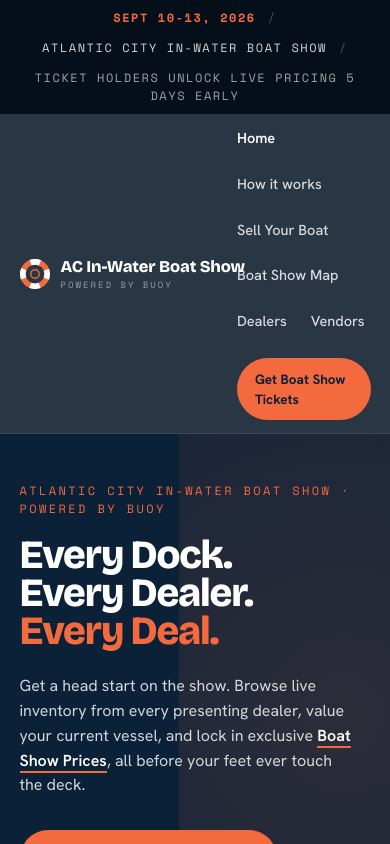
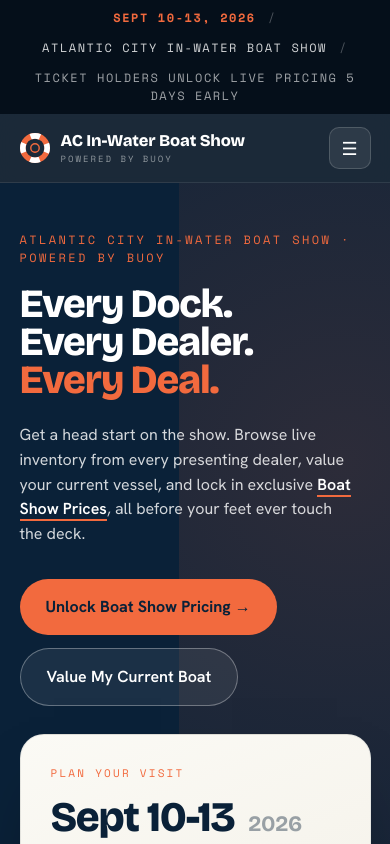
Before and after one commit to jondigital1/virtualboatshow, a Next.js app: page / in a window 390 px wide. Shown: the top 844 px of the page. Built offline with nearby package versions, Linux system fonts and the light colour scheme.

Commit message:
Add responsive hamburger nav for mobile

```diff
--- a/app/globals.css
+++ b/app/globals.css
@@ -56,6 +56,18 @@
 .nav-link { color: rgba(255,255,255,.82); transition: color .15s; }
 .nav-link:hover { color: #fff; }
 
+/* responsive nav: full links on desktop, hamburger under 960px */
+.nav-desktop { display: flex; }
+.nav-hamburger { display: none; }
+.nav-mobile-panel { display: flex; }
+@media (max-width: 960px) {
+  .nav-desktop { display: none; }
+  .nav-hamburger { display: inline-flex; }
+}
+@media (min-width: 961px) {
+  .nav-mobile-panel { display: none; }
+}
+
 /* dark link on light bg -> accent */
 .link-ink { color: inherit; transition: color .15s; }
 .link-ink:hover { color: var(--accent); }
--- a/components/SiteChrome.tsx
+++ b/components/SiteChrome.tsx
@@ -1,5 +1,8 @@
+"use client";
+
 import Link from "next/link";
 import Image from "next/image";
+import { useState } from "react";
 
 const DISPLAY = "var(--font-bricolage), sans-serif";
 const MONO = "var(--font-space-mono), monospace";
@@ -41,80 +44,74 @@
   );
 }
 
-/** Sticky top nav. `active` matches a NAV_LINKS href to bold it. */
+/** Sticky top nav. Full links on desktop; hamburger menu under 960px.
+ *  `active` matches a NAV_LINKS href to bold it. */
 export function Nav({ active }: { active?: string }) {
+  const [open, setOpen] = useState(false);
+
+  const ticketBtn = (extra?: React.CSSProperties) => (
+    <Link
+      href="/#unlock"
+      onClick={() => setOpen(false)}
+      className="h-brighten"
+      style={{ display: "inline-flex", alignItems: "center", justifyContent: "center", gap: 7, background: "var(--accent)", color: "#0A2138", fontWeight: 700, fontSize: 13.5, padding: "11px 18px", borderRadius: 999, ...extra }}
+    >
+      Get Boat Show Tickets
+    </Link>
+  );
+
   return (
-    <nav
-      style={{
-        position: "sticky",
-        top: 0,
-        zIndex: 60,
-        background: "rgba(8,24,41,.86)",
-        backdropFilter: "blur(14px)",
-        WebkitBackdropFilter: "blur(14px)",
-        borderBottom: "1px solid rgba(255,255,255,.09)",
-      }}
-    >
-      <div
-        style={{
-          maxWidth: 1300,
-          margin: "0 auto",
-          padding: "13px clamp(18px,5vw,56px)",
-          display: "flex",
-          alignItems: "center",
-          gap: 22,
-        }}
-      >
-        <Link href="/" style={{ display: "flex", alignItems: "center", gap: 11, color: "#fff" }}>
+    <nav style={{ position: "sticky", top: 0, zIndex: 60, background: "rgba(8,24,41,.92)", backdropFilter: "blur(14px)", WebkitBackdropFilter: "blur(14px)", borderBottom: "1px solid rgba(255,255,255,.09)" }}>
+      <div style={{ maxWidth: 1300, margin: "0 auto", padding: "13px clamp(18px,5vw,56px)", display: "flex", alignItems: "center", gap: 22 }}>
+        <Link href="/" onClick={() => setOpen(false)} style={{ display: "flex", alignItems: "center", gap: 11, color: "#fff" }}>
           <Image src="/buoy-ring-logo.svg" alt="Buoy" width={30} height={30} style={{ display: "block", flex: "0 0 auto" }} priority />
           <span style={{ display: "flex", flexDirection: "column", lineHeight: 1.08 }}>
-            <span style={{ fontFamily: DISPLAY, fontWeight: 800, fontSize: 16.5, letterSpacing: "-.01em", whiteSpace: "nowrap" }}>
-              AC In-Water Boat Show
-            </span>
-            <span style={{ fontFamily: MONO, fontSize: 9, letterSpacing: ".22em", color: "rgba(255,255,255,.5)", marginTop: 4 }}>
-              POWERED BY BUOY
-            </span>
+            <span style={{ fontFamily: DISPLAY, fontWeight: 800, fontSize: 16.5, letterSpacing: "-.01em", whiteSpace: "nowrap" }}>AC In-Water Boat Show</span>
+            <span style={{ fontFamily: MONO, fontSize: 9, letterSpacing: ".22em", color: "rgba(255,255,255,.5)", marginTop: 4 }}>POWERED BY BUOY</span>
           </span>
         </Link>
-        <div style={{ marginLeft: "auto", display: "flex", alignItems: "center", gap: 26, flexWrap: "wrap", justifyContent: "flex-end" }}>
-          <div style={{ display: "flex", gap: 24, alignItems: "center", flexWrap: "wrap" }}>
+
+        {/* desktop links */}
+        <div className="nav-desktop" style={{ marginLeft: "auto", alignItems: "center", gap: 26, justifyContent: "flex-end" }}>
+          <div style={{ display: "flex", gap: 24, alignItems: "center" }}>
             {NAV_LINKS.map((l) => {
               const isActive = active === l.href;
               return (
-                <Link
-                  key={l.href}
-                  href={l.href}
-                  className={isActive ? undefined : "nav-link"}
-                  style={{
-                    fontSize: 14.5,
-                    fontWeight: isActive ? 600 : 500,
-                    color: isActive ? "#fff" : undefined,
-                  }}
-                >
+                <Link key={l.href} href={l.href} className={isActive ? undefined : "nav-link"} style={{ fontSize: 14.5, fontWeight: isActive ? 600 : 500, color: isActive ? "#fff" : undefined, whiteSpace: "nowrap" }}>
                   {l.label}
                 </Link>
               );
             })}
           </div>
-          <Link
-            href="/#unlock"
-            className="h-brighten"
-            style={{
-              display: "inline-flex",
-              alignItems: "center",
-              gap: 7,
-              background: "var(--accent)",
-              color: "#0A2138",
-              fontWeight: 700,
-              fontSize: 13.5,
-              padding: "11px 18px",
-              borderRadius: 999,
-            }}
-          >
-            Get Boat Show Tickets
-          </Link>
+          {ticketBtn()}
         </div>
+
+        {/* mobile hamburger */}
+        <button
+          className="nav-hamburger"
+          aria-label={open ? "Close menu" : "Open menu"}
+          aria-expanded={open}
+          onClick={() => setOpen((o) => !o)}
+          style={{ marginLeft: "auto", width: 42, height: 42, borderRadius: 10, background: "rgba(255,255,255,.08)", border: "1px solid rgba(255,255,255,.16)", color: "#fff", fontSize: 18, cursor: "pointer", alignItems: "center", justifyContent: "center" }}
+        >
+          {open ? "✕" : "☰"}
+        </button>
       </div>
+
+      {/* mobile dropdown panel */}
+      {open && (
+        <div className="nav-mobile-panel" style={{ flexDirection: "column", padding: "8px clamp(18px,5vw,56px) 20px", borderTop: "1px solid rgba(255,255,255,.09)", background: "rgba(8,24,41,.98)" }}>
+          {NAV_LINKS.map((l) => {
+            const isActive = active === l.href;
+            return (
+              <Link key={l.href} href={l.href} onClick={() => setOpen(false)} className={isActive ? undefined : "nav-link"} style={{ display: "block", padding: "13px 2px", fontSize: 16, fontWeight: isActive ? 700 : 500, color: isActive ? "#fff" : undefined, borderBottom: "1px solid rgba(255,255,255,.08)" }}>
+                {l.label}
+              </Link>
+            );
+          })}
+          {ticketBtn({ marginTop: 16, fontSize: 15, padding: "14px 18px", width: "100%" })}
+        </div>
+      )}
     </nav>
   );
 }
```
Also changed, not shown: 2 other files (tests, documents, lock files or other folders).
